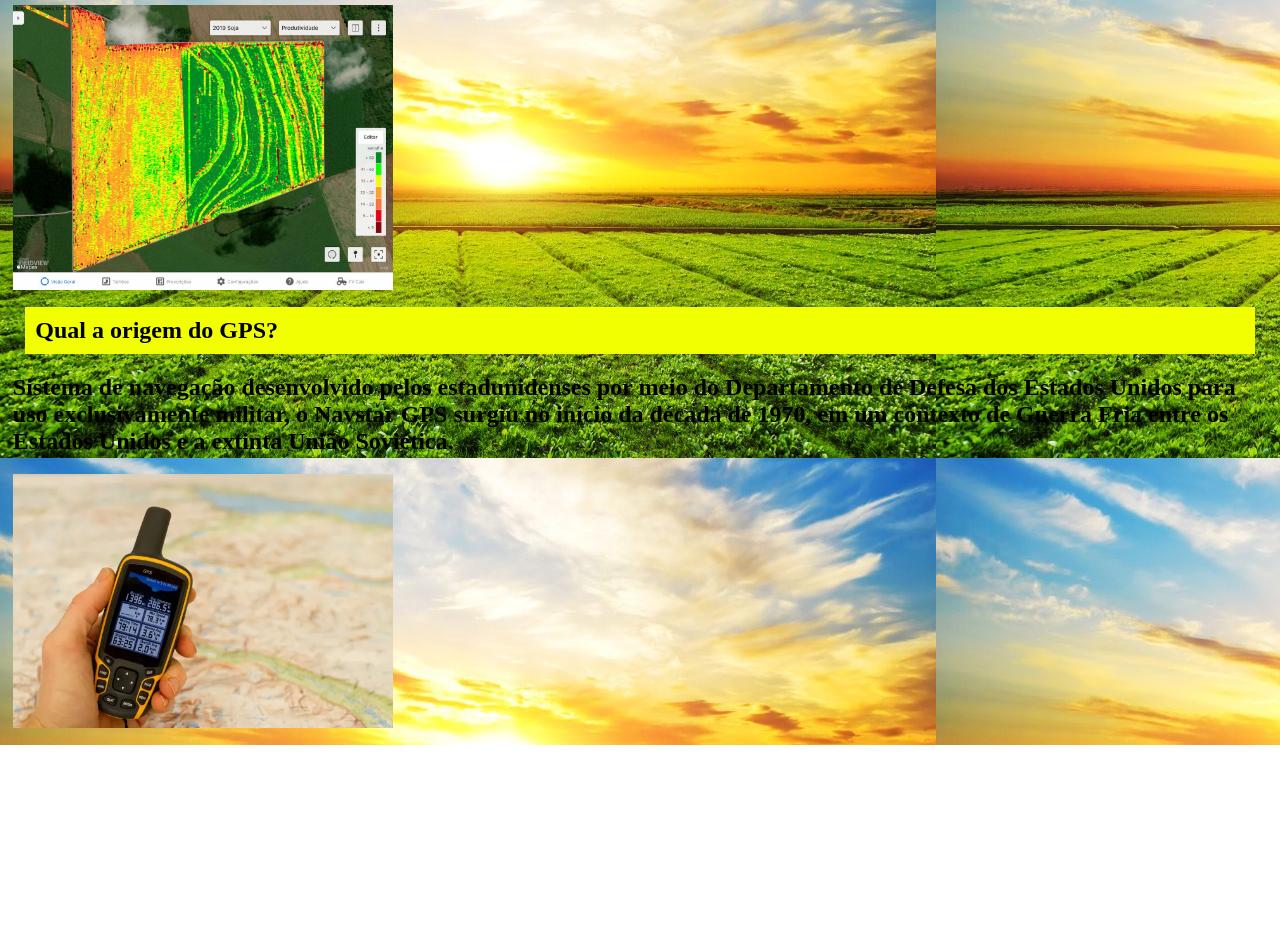
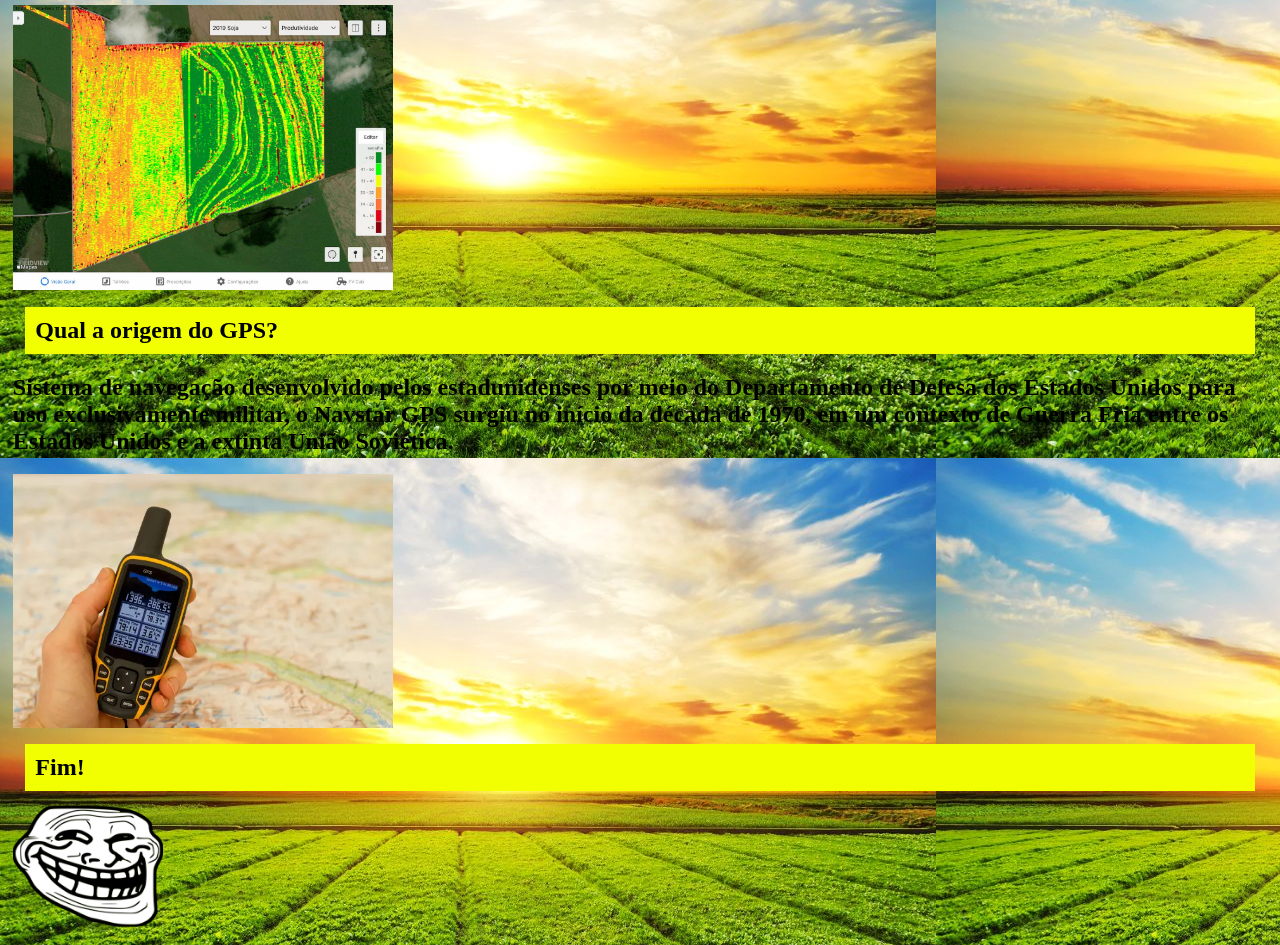
Before and after one commit to JefersonEdgar/Projeto-Agrinho, a plain HTML site: page index.html in a window 1280 px wide. Shown: the part 742-1687 px from the top of the page. Before the commit the page ends 1487 px from the top, so only its background shows below. Drawn offline with Linux system fonts and the light colour scheme.

Commit message:
Add files via upload

```diff
--- a/index.html
+++ b/index.html
@@ -18,7 +18,8 @@
             <h1 class="texto4">Qual a origem do GPS?</h1>
             <h1>Sistema de navegação desenvolvido pelos estadunidenses por meio do Departamento de Defesa dos Estados Unidos para uso exclusivamente militar, o Navstar GPS surgiu no início da década de 1970, em um contexto de Guerra Fria entre os Estados Unidos e a extinta União Soviética.</h1>
             <img src="vista-aproximada-de-uma-pessoa-utilizando-um-gps-sistema-de-posicionamento-global-portatil-com-um-mapa-ao-fundo.webp" alt="Imagem de GPS" width="380">
-
+        <h1 class="texto5">Fim!</h1>
+            <img src="Trollface.png" alt="Trollface" width="150">
     </section>
 
 </body>
--- a/style.css
+++ b/style.css
@@ -1,8 +1,7 @@
 .body {
     margin: 1%;
     padding: auto;
-background-image: url(Potal-TeleSintese-Projetado-pelo-Freepik-Campo-Agro-plantacao-cultivando-Ceu-azul-natureza-sol-nuvem-nuvens.jpg);
-
+    background-image: url(Potal-TeleSintese-Projetado-pelo-Freepik-Campo-Agro-plantacao-cultivando-Ceu-azul-natureza-sol-nuvem-nuvens.jpg);
 }
  .texto1{
     margin: 1%;
@@ -24,3 +23,8 @@ margin: 1%;
 padding: 10px;
 background-color: rgb(242, 255, 0)
 }
+.texto5{
+margin: 1%;
+padding: 10px;
+background-color: rgb(242, 255, 0)
+}
```
Also changed, not shown: Trollface.png (added).
